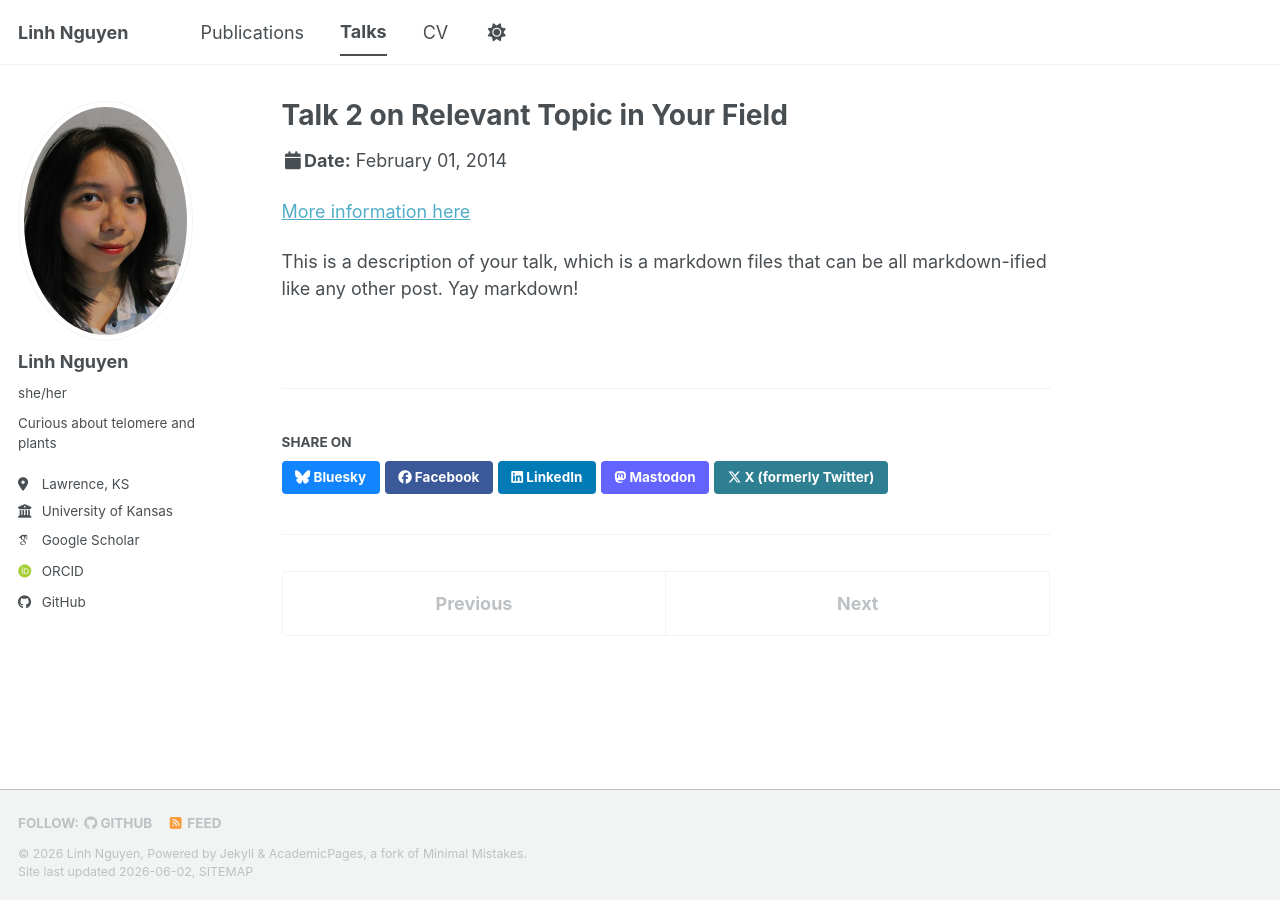
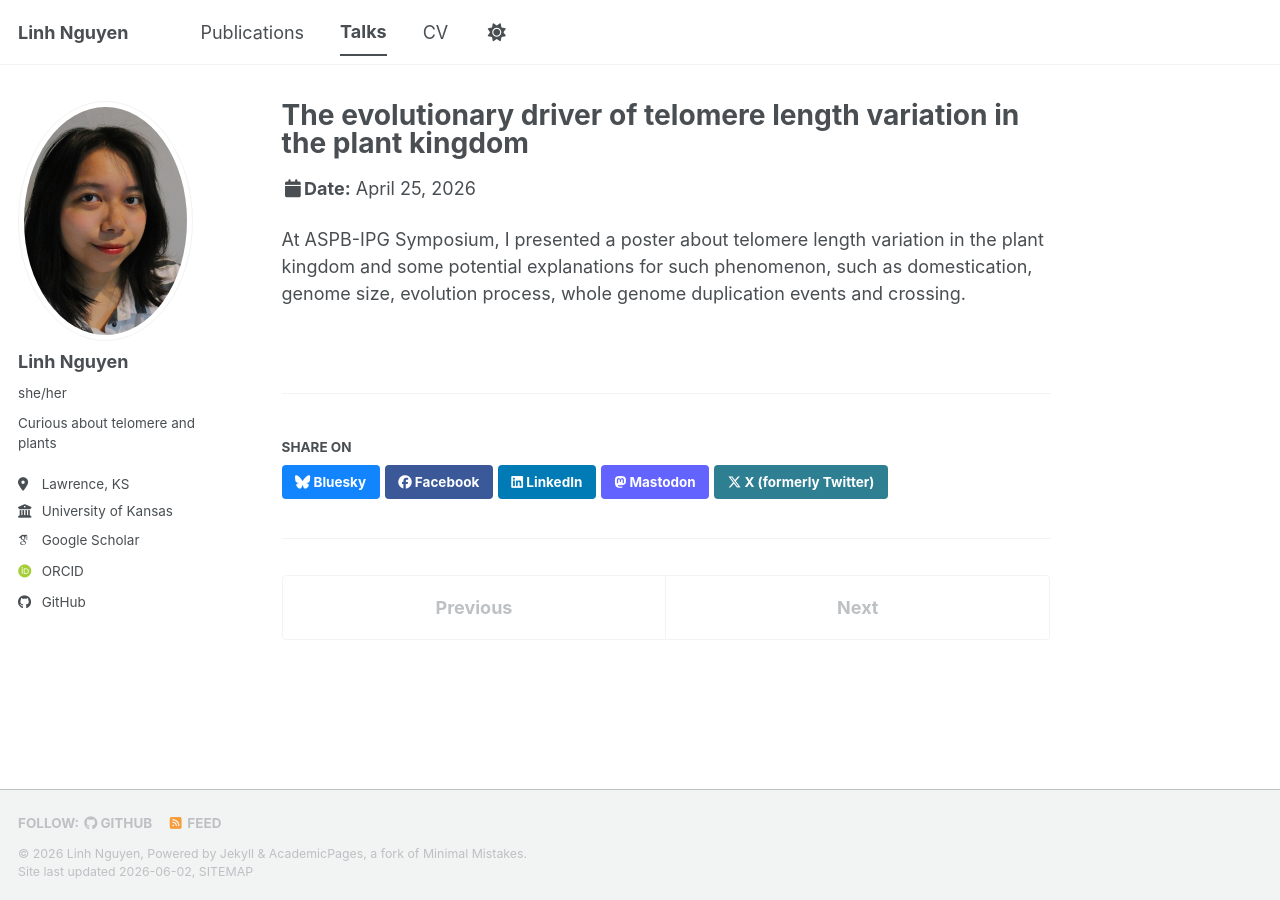
Before and after one commit to lynnnguyen1/lynnnguyen1.github.io, a Jekyll site: the page built from _talks/2014-02-01-talk-2.md, in a window 1280 px wide. Built offline with Jekyll 4.4.1, drawn with Linux system fonts in a browser that asks for light colours; some web fonts are replaced; a script bundle is joined from its source files by our own code; library files that are not in the unit come from our copies.

Commit message:
ASPB-IPG midwest poster presentation update
Updated talk details including title, type, venue, date, and location.

```diff
--- a/_talks/2014-02-01-talk-2.md
+++ b/_talks/2014-02-01-talk-2.md
@@ -1,13 +1,10 @@
 ---
-title: "Talk 2 on Relevant Topic in Your Field"
+title: "The evolutionary driver of telomere length variation in the plant kingdom"
 collection: talks
-type: "Talk"
-permalink: /talks/2014-02-01-talk-2
-venue: "London School of Testing"
-date: 2014-02-01
-location: "London, UK"
+type: "Poster"
+venue: "University of Missouri"
+date: 2026-04-25
+location: "Columbia, MO, US"
 ---
 
-[More information here](http://example2.com)
-
-This is a description of your talk, which is a markdown files that can be all markdown-ified like any other post. Yay markdown!
+At ASPB-IPG Symposium, I presented a poster about telomere length variation in the plant kingdom and some potential explanations for such phenomenon, such as domestication, genome size, evolution process, whole genome duplication events and crossing.
```
